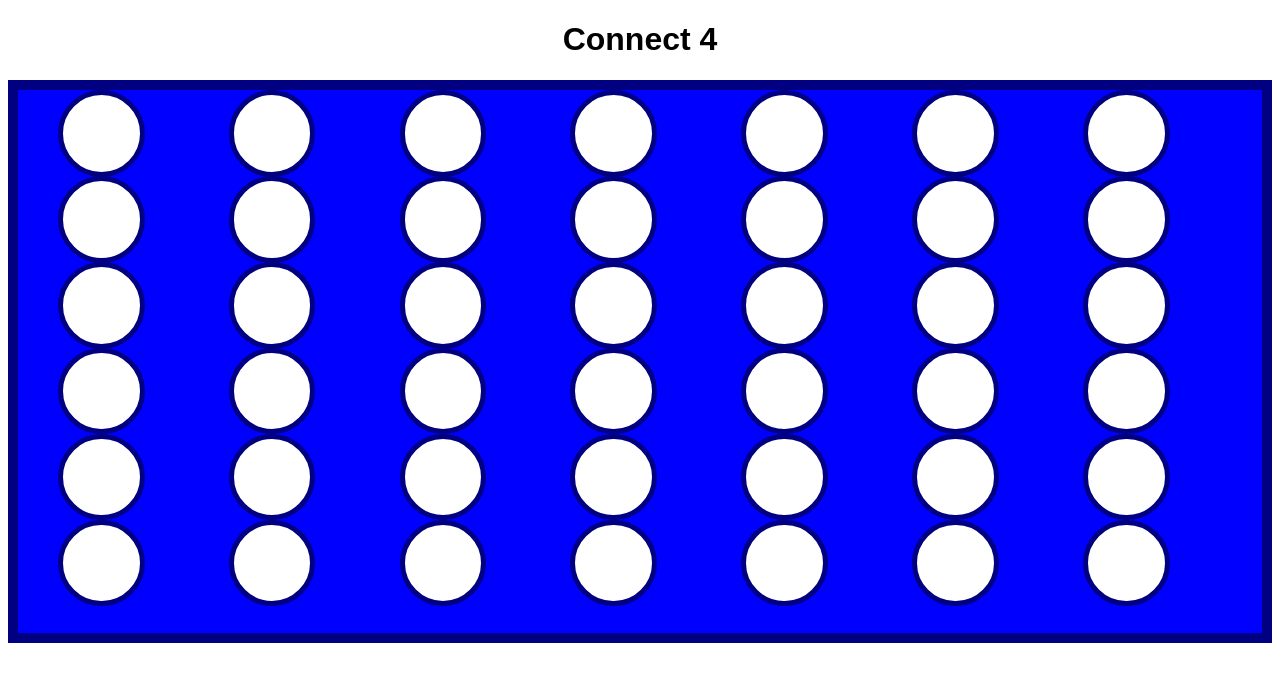
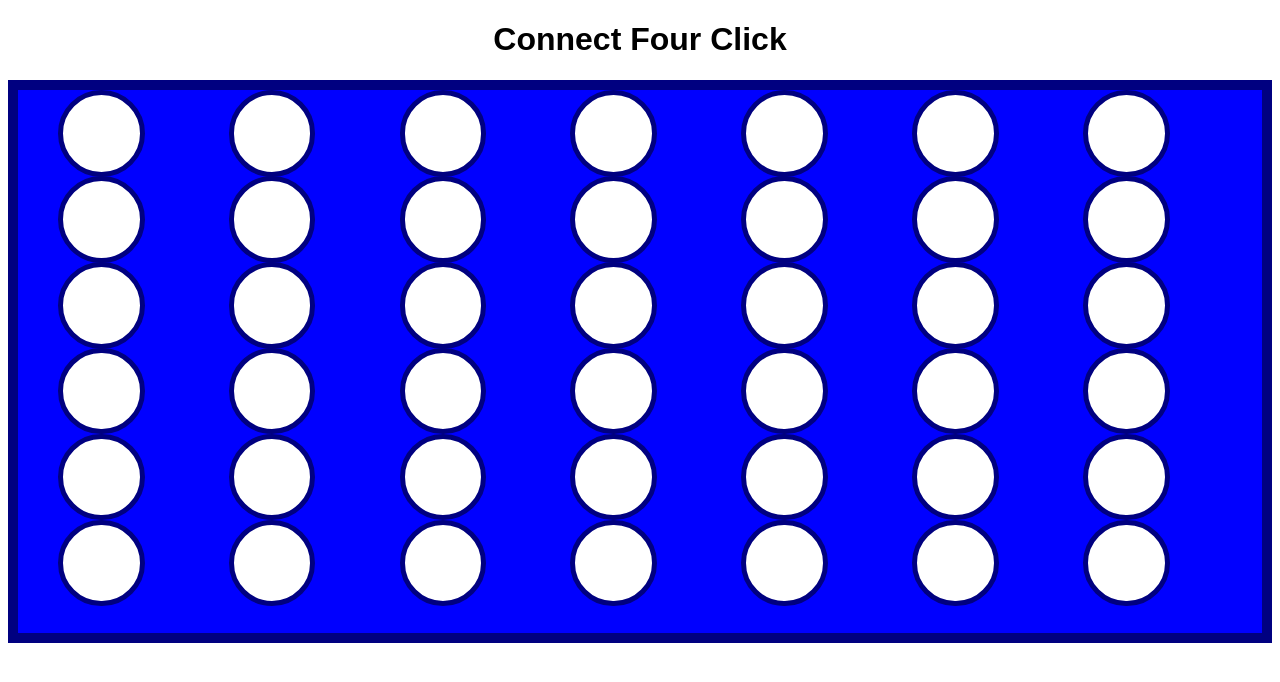
Before and after one commit to anweining/ConnectFour, a plain HTML site: page index.html in a window 1280 px wide. Drawn offline with Linux system fonts and the light colour scheme.

Commit message:
Update index.html

```diff
--- a/index.html
+++ b/index.html
@@ -4,12 +4,12 @@
     <meta charset="UTF-8">
     <meta http-equiv="X-UA-Compatible" content="IE=edge">
     <meta name="viewport" content="width=device-width, initial-scale=1.0, user-scalable=no">
-    <title>Connect 4</title>
+    <title>Connect Four Click</title>
     <link rel="stylesheet" href="connect4.css">
     <script src="connect4.js"></script>
 </head>
 <body>
-    <h1>Connect 4</h1>
+    <h1 id="title">Connect Four Click</h1>
     <h2 id="winner"></h2>
     <div id="board"></div>
 </body>
```
